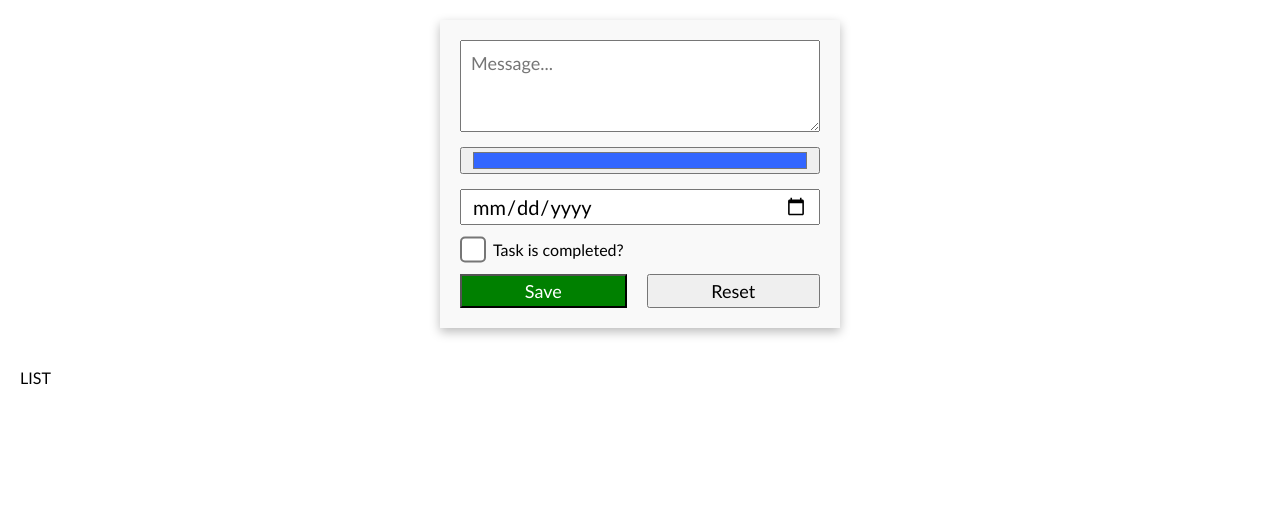
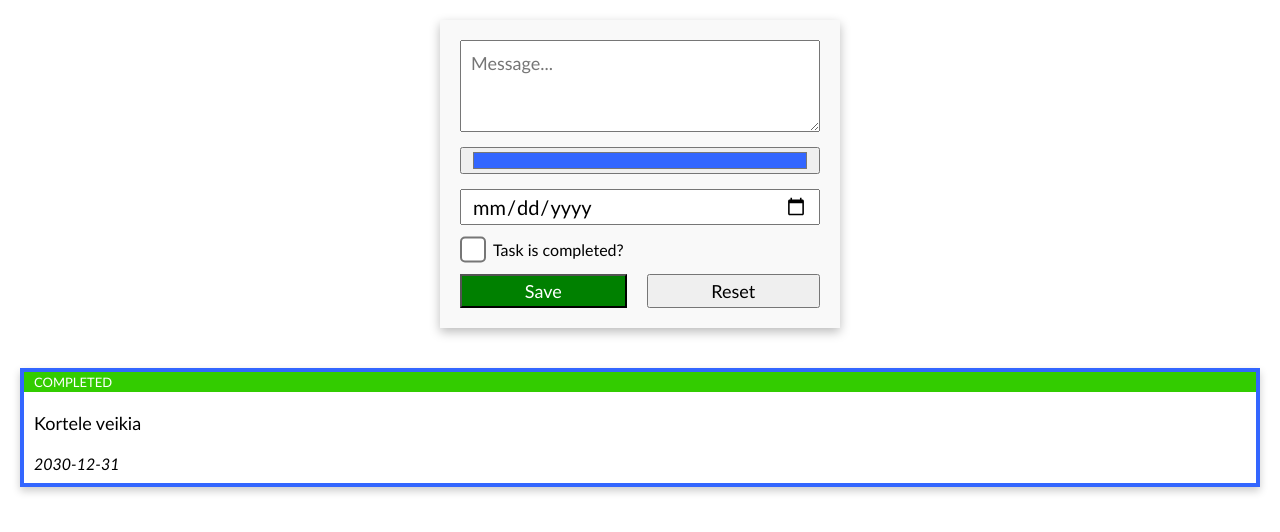
Before and after one commit to front-end-by-rimantas/29a-grupe-todo, a website with bundled scripts: page index.html in a window 1280 px wide. Built offline with nearby package versions, Linux system fonts and the light colour scheme.

Commit message:
Todo createCard method

```diff
--- a/js/components/todo/Todo.js
+++ b/js/components/todo/Todo.js
@@ -3,6 +3,7 @@ class Todo {
         this.selector = selector;
 
         this.DOM = null;
+        this.listDOM = null;
     }
 
     init() {
@@ -35,8 +36,26 @@ class Todo {
     }
 
     render() {
-        const HTML = '<div class="list">LIST</div>';
+        const HTML = '<div class="list"></div>';
         this.DOM.insertAdjacentHTML('beforeend', HTML);
+
+        this.listDOM = this.DOM.querySelector('.list');
+    }
+
+    createCard(message, color, date, completed = false) {
+        let status = '<span class="badge not-completed">Not completed</span>';
+
+        if (completed) {
+            status = '<span class="badge completed">Completed</span>';
+        }
+
+        const HTML = `<div class="card" style="border-color: ${color};">
+                        ${status}
+                        <p class="message">${message}</p>
+                        <p class="deadline">${date}</p>
+                    </div>`;
+
+        this.listDOM.insertAdjacentHTML('afterbegin', HTML);
     }
 }
 
--- a/js/main.js
+++ b/js/main.js
@@ -6,3 +6,5 @@ const tasks = new Todo('body');
 
 form.init();
 tasks.init();
+
+tasks.createCard('Kortele veikia', '#36f', '2030-12-31', true);
```
Also changed, not shown: index.html (+0 -13 lines).
